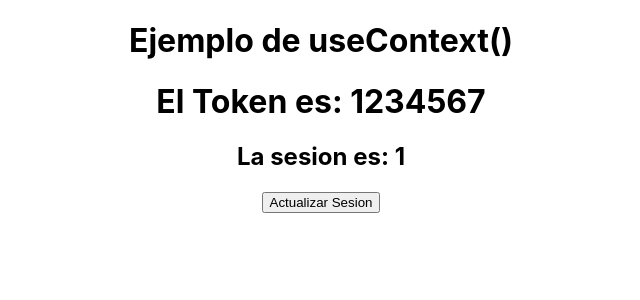
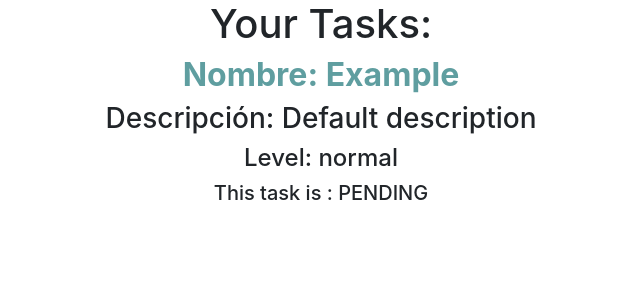
Before and after one commit to augustoqa/open-bootcamp-react, a React (Create React App) app: page / in a window 1280 px wide. Shown: the top 300 px of the page, without its empty margins (319-959 px from the left). Built offline with nearby package versions, Linux system fonts and the light colour scheme.

Commit message:
Usar bootstrap e instalar soporte para Sass

```diff
--- a/package.json
+++ b/package.json
@@ -6,6 +6,8 @@
     "@testing-library/jest-dom": "^5.16.5",
     "@testing-library/react": "^13.4.0",
     "@testing-library/user-event": "^13.5.0",
+    "bootstrap": "^5.2.3",
+    "node-sass": "^8.0.0",
     "react": "^18.2.0",
     "react-dom": "^18.2.0",
     "react-scripts": "5.0.1",
--- a/src/App.js
+++ b/src/App.js
@@ -7,10 +7,10 @@ import { MiComponenteConContexto } from './hooks/Ejemplo3'
 function App() {
   return (
     <div className='App'>
-      {/* <TaskListComponent></TaskListComponent> */}
+      <TaskListComponent></TaskListComponent>
       {/* <Ejemplo1></Ejemplo1> */}
       {/* <Ejemplo2></Ejemplo2> */}
-      <MiComponenteConContexto></MiComponenteConContexto>
+      {/* <MiComponenteConContexto></MiComponenteConContexto> */}
     </div>
   )
 }
--- a/src/components/pure/task.jsx
+++ b/src/components/pure/task.jsx
@@ -1,6 +1,8 @@
 import React, { useEffect } from 'react'
 import PropTypes from 'prop-types'
 import { Task } from '../../models/task.class'
+
+import './../../styles/task.scss'
 
 const TaskComponent = ({ task }) => {
   useEffect(() => {
@@ -13,7 +15,7 @@ const TaskComponent = ({ task }) => {
 
   return (
     <div>
-      <h2>Nombre: {task.name}</h2>
+      <h2 className='task-name'>Nombre: {task.name}</h2>
       <h3>Descripción: {task.description}</h3>
       <h4>Level: {task.level}</h4>
       <h5>This task is : {task.completed ? 'COMPLETED' : 'PENDING'}</h5>
--- /dev/null
+++ b/src/styles/task.scss
@@ -0,0 +1,4 @@
+.task-name {
+  font-weight: bold;
+  color: cadetblue;
+}
```
Also changed, not shown: src/index.js (+9 -8 lines), 1 other file (tests, documents, lock files or other folders).
